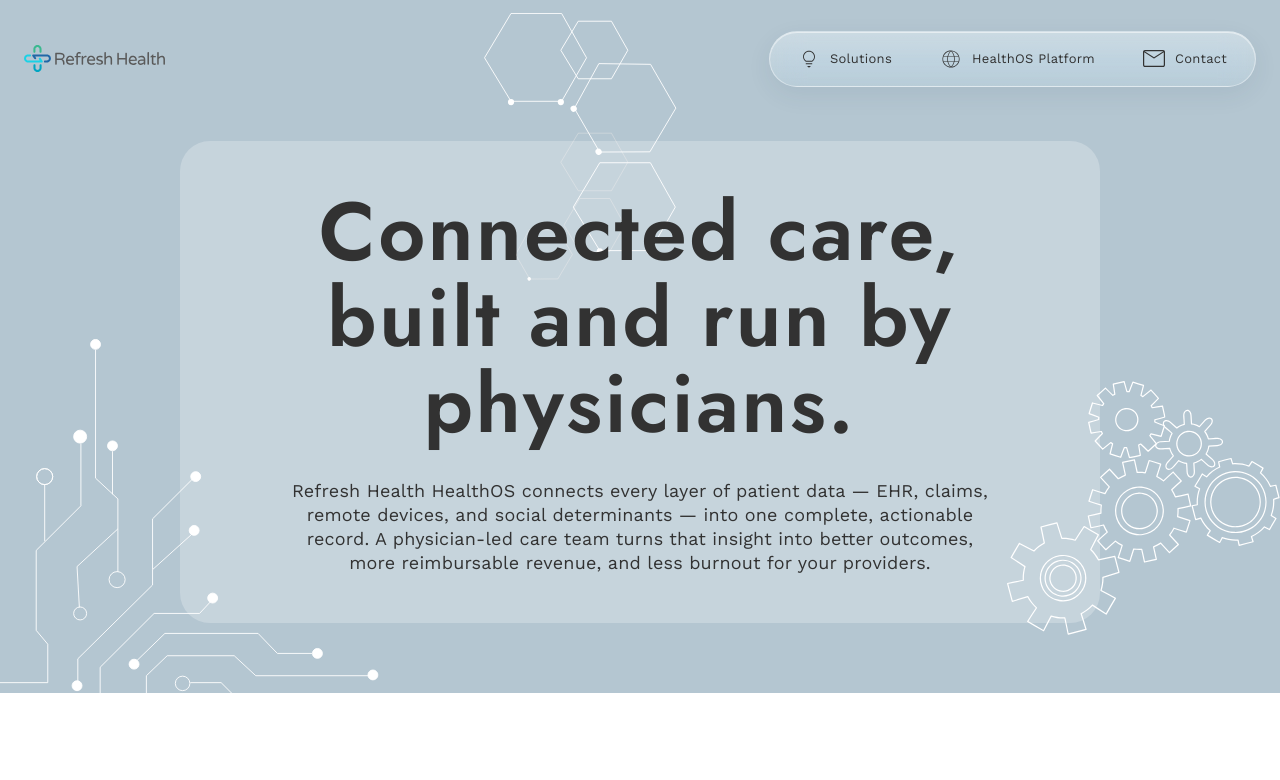
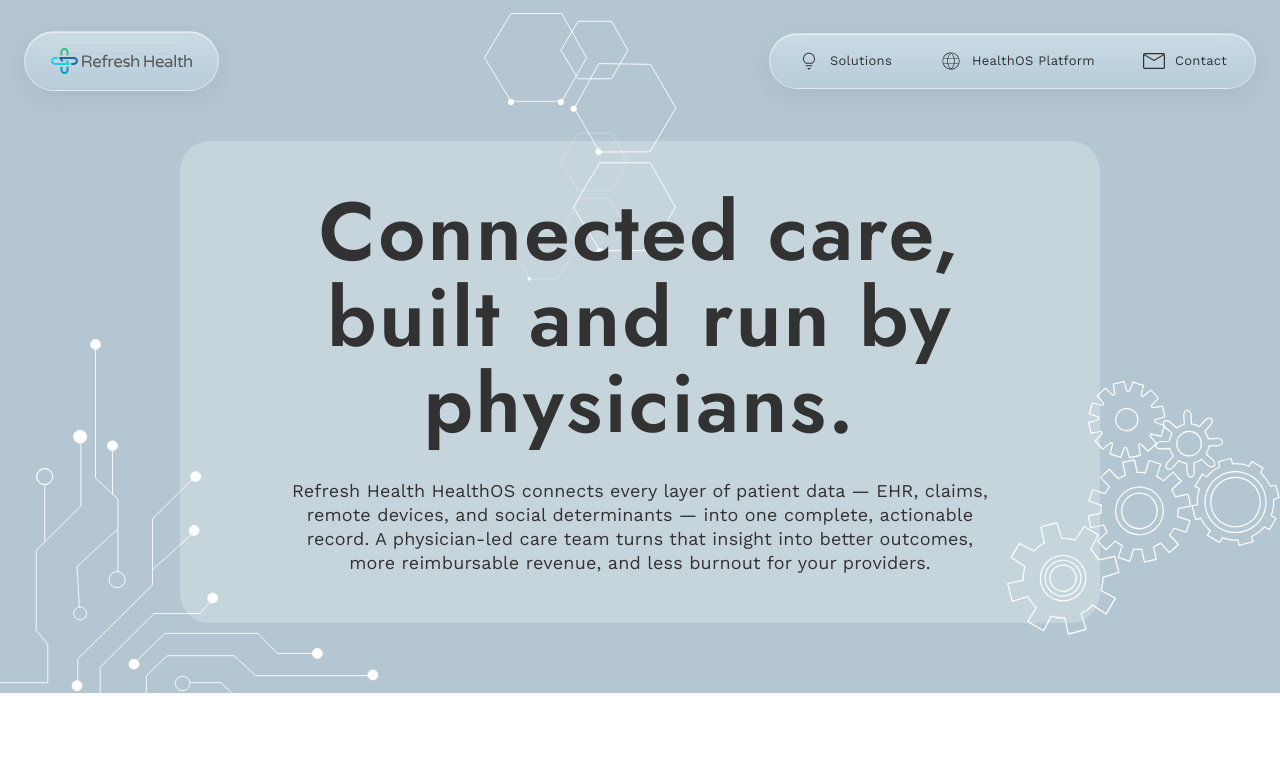
Before and after one commit to Refresh-Health/refresh-health-website, an Astro site: page / in a window 1280 px wide. Shown: the top 780 px of the page. Built offline with nearby package versions, Linux system fonts and the light colour scheme; Astro itself is replaced by a stand-in of ours.

Commit message:
glass effect for header logo

```diff
--- a/public/assets/css/components.css
+++ b/public/assets/css/components.css
@@ -133,6 +133,23 @@
   height: auto;
 }
 
+/* Header only: same frosted-glass pill as .button-bar, sized to sit
+   behind the logo so the two glass shapes read as one family inline
+   across the header row. */
+.site-header .logo {
+  padding: clamp(10px, 1.4vw, 16px) clamp(18px, 2.4vw, 26px);
+  border: 1px solid rgba(255, 255, 255, 0.4);
+  border-radius: var(--radius-pill);
+  background: linear-gradient(180deg, rgba(255, 255, 255, 0.35), rgba(255, 255, 255, 0.1));
+  box-shadow:
+    inset 0 1px 0 rgba(255, 255, 255, 0.5),
+    0 8px 24px rgba(38, 66, 90, 0.08);
+  backdrop-filter: blur(16px) saturate(140%);
+  -webkit-backdrop-filter: blur(16px) saturate(140%);
+}
+
+.site-header .logo:hover { opacity: 1; }
+
 /* ============================================================
    1. Site header
    ============================================================ */
@@ -214,6 +231,7 @@
    this just keeps the fill from washing out to near-invisible white. */
 @supports not ((backdrop-filter: blur(1px)) or (-webkit-backdrop-filter: blur(1px))) {
   .button-bar { background: rgba(255, 255, 255, 0.7); }
+  .site-header .logo { background: rgba(255, 255, 255, 0.7); }
 }
 
 /* Under 720px the logo keeps the first row and the bar drops to a
```
